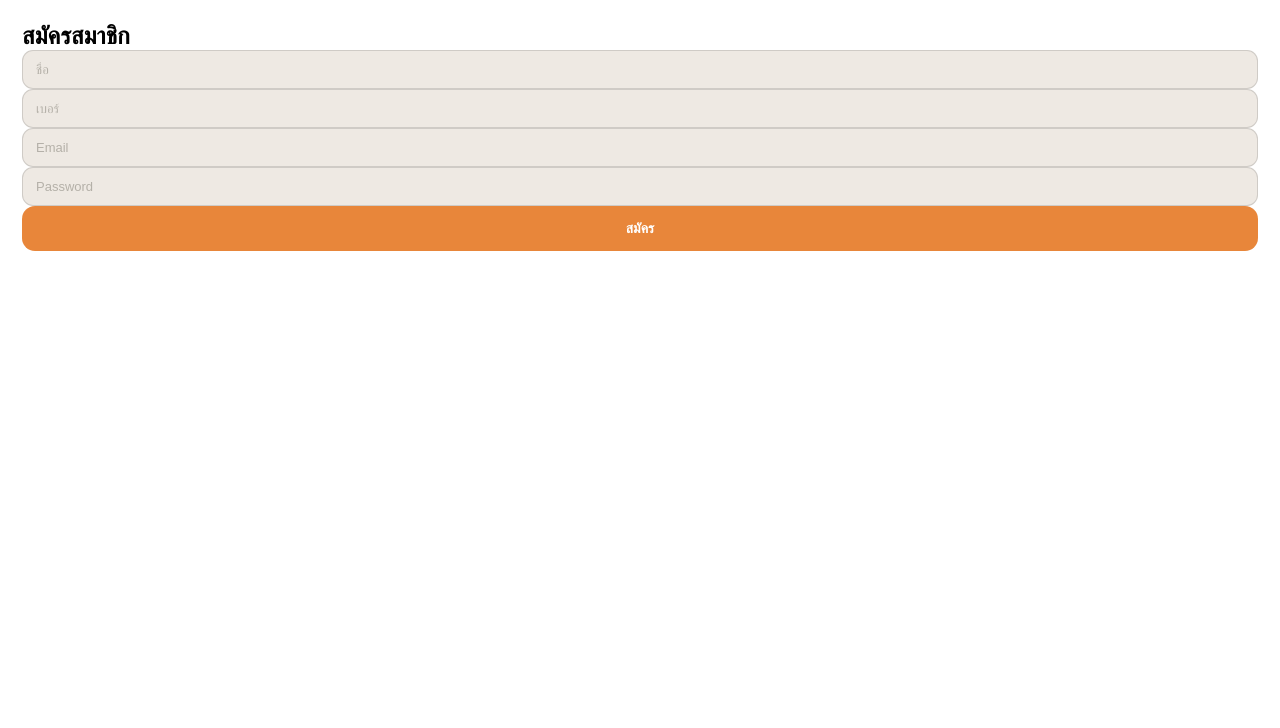
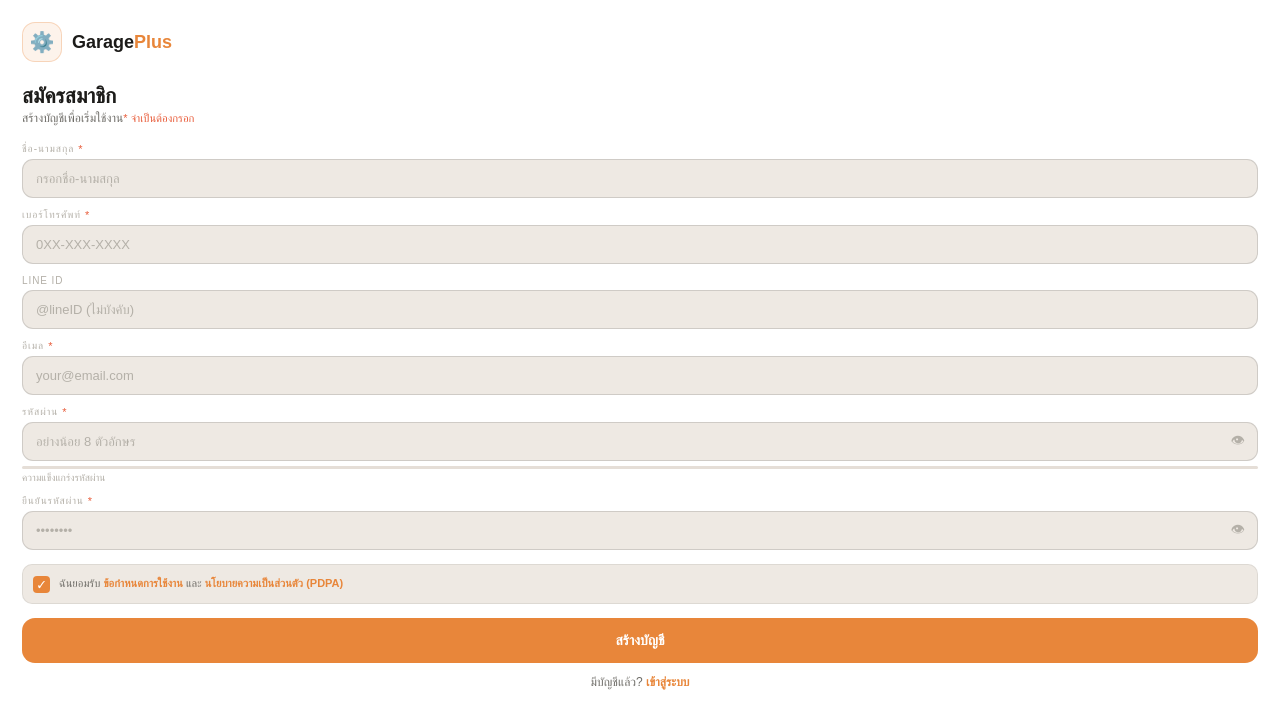
Before and after one commit to 404notfoundme555/garage-plus-app, a Next.js app: page /signup in a window 1280 px wide. Shown: the top 728 px of the page. Built offline with nearby package versions, Linux system fonts and the light colour scheme; a small style sheet from the web is missing.

Commit message:
fix: update sigup page

```diff
--- a/src/app/signup/page.jsx
+++ b/src/app/signup/page.jsx
@@ -1,21 +1,158 @@
 'use client'
 import { useRouter } from 'next/navigation'
+import { useState } from 'react'
 
 export default function Signup() {
   const router = useRouter()
 
+  const [name, setName] = useState('')
+  const [phone, setPhone] = useState('')
+  const [line, setLine] = useState('')
+  const [email, setEmail] = useState('')
+  const [password, setPassword] = useState('')
+  const [confirmPw, setConfirmPw] = useState('')
+
+  const handleSignup = () => {
+    if (!name || !phone || !email || !password || !confirmPw) {
+      alert('กรอกข้อมูลให้ครบ')
+      return
+    }
+
+    if (password !== confirmPw) {
+      alert('รหัสผ่านไม่ตรงกัน')
+      return
+    }
+
+    router.push('/home')
+  }
+
   return (
-    <div className="auth">
-      <h2>สมัครสมาชิก</h2>
+    <div id="sc-signup">
+      <div className="auth">
 
-      <input className="fi" placeholder="ชื่อ" />
-      <input className="fi" placeholder="เบอร์" />
-      <input className="fi" placeholder="Email" />
-      <input className="fi" type="password" placeholder="Password" />
+        <div className="alogo">
+          <div className="alogo-ic">⚙️</div>
+          <div className="alogo-t">Garage<em>Plus</em></div>
+        </div>
 
-      <button className="btnp" onClick={()=>router.push('/home')}>
-        สมัคร
-      </button>
+        <div className="ah">สมัครสมาชิก</div>
+
+        <div className="as">
+          สร้างบัญชีเพื่อเริ่มใช้งาน
+          <span style={{ color: 'var(--err)', fontSize: '11px' }}>
+            * จำเป็นต้องกรอก
+          </span>
+        </div>
+
+        {/* NAME */}
+        <div className="fld">
+          <div className="fl">ชื่อ-นามสกุล<span className="req">*</span></div>
+          <input
+            className="fi"
+            placeholder="กรอกชื่อ-นามสกุล"
+            value={name}
+            onChange={(e) => setName(e.target.value)}
+          />
+        </div>
+
+        {/* PHONE */}
+        <div className="fld">
+          <div className="fl">เบอร์โทรศัพท์<span className="req">*</span></div>
+          <input
+            className="fi"
+            placeholder="0XX-XXX-XXXX"
+            type="tel"
+            value={phone}
+            onChange={(e) => setPhone(e.target.value)}
+          />
+        </div>
+
+        {/* LINE */}
+        <div className="fld">
+          <div className="fl">LINE ID</div>
+          <input
+            className="fi"
+            placeholder="@lineID (ไม่บังคับ)"
+            value={line}
+            onChange={(e) => setLine(e.target.value)}
+          />
+        </div>
+
+        {/* EMAIL */}
+        <div className="fld">
+          <div className="fl">อีเมล<span className="req">*</span></div>
+          <input
+            className="fi"
+            type="email"
+            placeholder="your@email.com"
+            value={email}
+            onChange={(e) => setEmail(e.target.value)}
+          />
+        </div>
+
+        {/* PASSWORD */}
+        <div className="fld">
+          <div className="fl">รหัสผ่าน<span className="req">*</span></div>
+          <div className="pw-wrap">
+            <input
+              className="fi"
+              type="password"
+              placeholder="อย่างน้อย 8 ตัวอักษร"
+              value={password}
+              onChange={(e) => setPassword(e.target.value)}
+            />
+            <span className="pw-eye">👁</span>
+          </div>
+
+          <div className="pw-strength">
+            <div className="pw-str-fill"></div>
+          </div>
+
+          <div style={{ fontSize: '10px', color: 'var(--t3)', marginTop: '3px' }}>
+            ความแข็งแกร่งรหัสผ่าน
+          </div>
+        </div>
+
+        {/* CONFIRM PASSWORD */}
+        <div className="fld" style={{ marginBottom: '14px' }}>
+          <div className="fl">
+            ยืนยันรหัสผ่าน<span className="req">*</span>
+          </div>
+
+          <div className="pw-wrap">
+            <input
+              className="fi"
+              type="password"
+              placeholder="••••••••"
+              value={confirmPw}
+              onChange={(e) => setConfirmPw(e.target.value)}
+            />
+            <span className="pw-eye">👁</span>
+          </div>
+        </div>
+
+        {/* TERMS */}
+        <div className="terms-row">
+          <div className="cb">✓</div>
+          <div className="terms-txt">
+            ฉันยอมรับ <a>ข้อกำหนดการใช้งาน</a> และ{' '}
+            <a>นโยบายความเป็นส่วนตัว (PDPA)</a>
+          </div>
+        </div>
+
+        {/* BUTTON */}
+        <button className="btnp" onClick={handleSignup}>
+          สร้างบัญชี
+        </button>
+
+        <div className="aft" style={{ marginTop: '12px' }}>
+          มีบัญชีแล้ว?{' '}
+          <a onClick={() => router.push('/login')}>
+            เข้าสู่ระบบ
+          </a>
+        </div>
+
+      </div>
     </div>
   )
 }
```
